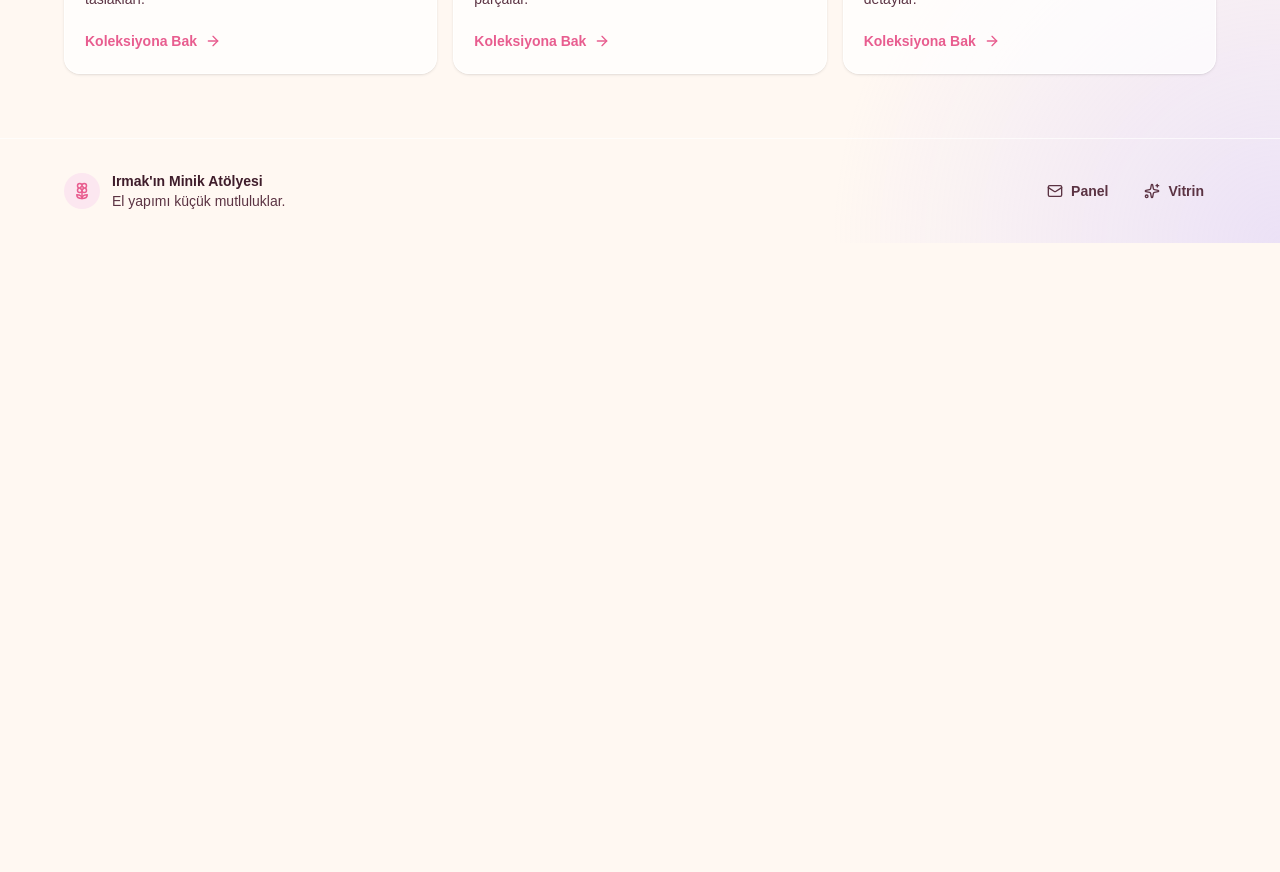
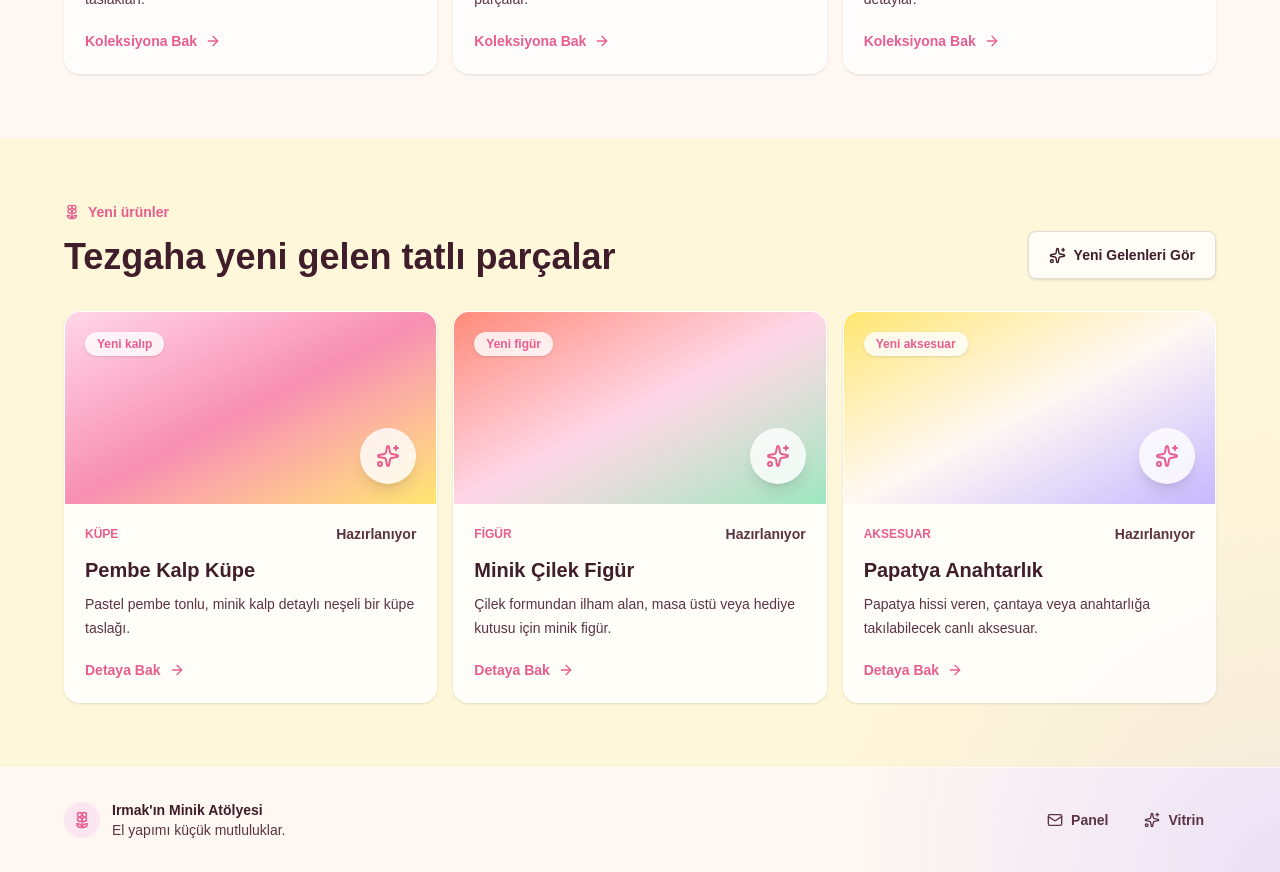
Before and after one commit to emir-ertunc/Irmak-Web, a Next.js app: page / in a window 1280 px wide. Shown: the part 1680-2552 px from the top of the page. Before the commit the page ends 1923 px from the top, so only its background shows below. Built offline with nearby package versions, Linux system fonts and the light colour scheme.

Commit message:
Faz 4.1 yeni urunler alanini ekle

```diff
--- a/src/app/(shop)/page.tsx
+++ b/src/app/(shop)/page.tsx
@@ -98,6 +98,11 @@ const featuredCollections = [
     title: "Tatlı Hediye Köşesi"
   }
 ];
+
+const newProductHighlights = previewProducts.map((product, index) => ({
+  ...product,
+  freshness: ["Yeni kalıp", "Yeni figür", "Yeni aksesuar"][index] ?? "Yeni"
+}));
 
 type PetalStyle = CSSProperties & {
   "--petal-rotate": string;
@@ -241,6 +246,77 @@ function FeaturedCollections() {
   );
 }
 
+function NewProducts() {
+  return (
+    <section
+      className="bg-[#FFF4A8]/35 px-6 py-14 sm:px-10 sm:py-16"
+      id="yeni-urunler"
+    >
+      <div className="mx-auto max-w-6xl">
+        <div className="mb-8 flex flex-col gap-4 sm:flex-row sm:items-end sm:justify-between">
+          <div>
+            <p className="mb-3 inline-flex items-center gap-2 text-sm font-black text-[#E85D8F]">
+              <Flower2 aria-hidden="true" size={16} />
+              Yeni ürünler
+            </p>
+            <h2 className="max-w-2xl text-3xl font-black leading-tight text-[#3F1D2B] sm:text-4xl">
+              Tezgaha yeni gelen tatlı parçalar
+            </h2>
+          </div>
+          <LinkButton
+            href="/urunler"
+            icon={<Sparkles aria-hidden="true" size={17} />}
+            variant="secondary"
+          >
+            Yeni Gelenleri Gör
+          </LinkButton>
+        </div>
+
+        <div className="grid gap-4 md:grid-cols-3">
+          {newProductHighlights.map((product) => (
+            <Link
+              className="home-new-product-card group overflow-hidden rounded-2xl border border-white/75 bg-white/80 shadow-sm outline-none transition focus-visible:ring-2 focus-visible:ring-[#E85D8F]"
+              href={`/urunler/${product.slug}`}
+              key={product.slug}
+            >
+              <div
+                className={`relative min-h-48 bg-gradient-to-br ${product.palette}`}
+              >
+                <span className="absolute left-5 top-5 rounded-full bg-white/80 px-3 py-1 text-xs font-black text-[#E85D8F] shadow-sm">
+                  {product.freshness}
+                </span>
+                <span className="home-new-product-spark absolute bottom-5 right-5 grid size-14 place-items-center rounded-full bg-white/80 text-[#E85D8F] shadow-lg transition group-hover:-translate-y-1 group-hover:rotate-6">
+                  <Sparkles aria-hidden="true" size={24} />
+                </span>
+              </div>
+              <div className="p-5">
+                <div className="mb-3 flex items-center justify-between gap-3">
+                  <span className="text-xs font-black uppercase text-[#E85D8F]">
+                    {product.category}
+                  </span>
+                  <span className="text-sm font-bold text-[#5B3343]">
+                    {product.price}
+                  </span>
+                </div>
+                <h3 className="text-xl font-black text-[#3F1D2B]">
+                  {product.name}
+                </h3>
+                <p className="mt-2 min-h-12 text-sm leading-6 text-[#5B3343]">
+                  {product.description}
+                </p>
+                <span className="mt-5 inline-flex items-center gap-2 text-sm font-black text-[#E85D8F] transition group-hover:translate-x-1">
+                  Detaya Bak
+                  <ArrowRight aria-hidden="true" size={16} />
+                </span>
+              </div>
+            </Link>
+          ))}
+        </div>
+      </div>
+    </section>
+  );
+}
+
 export default function HomePage() {
   return (
     <main className="overflow-hidden">
@@ -292,6 +368,7 @@ export default function HomePage() {
         </div>
       </section>
       <FeaturedCollections />
+      <NewProducts />
     </main>
   );
 }
--- a/src/app/globals.css
+++ b/src/app/globals.css
@@ -178,6 +178,19 @@ body {
   transform: translate3d(0, -4px, 0);
 }
 
+.home-new-product-card {
+  transform: translate3d(0, 0, 0);
+}
+
+.home-new-product-card:hover {
+  box-shadow: 0 18px 48px rgba(255, 138, 122, 0.14);
+  transform: translate3d(0, -4px, 0);
+}
+
+.home-new-product-spark {
+  backface-visibility: hidden;
+}
+
 @media (max-width: 640px) {
   .home-craft-scene {
     min-height: 22rem;
```
Also changed, not shown: 2 other files (tests, documents, lock files or other folders).
